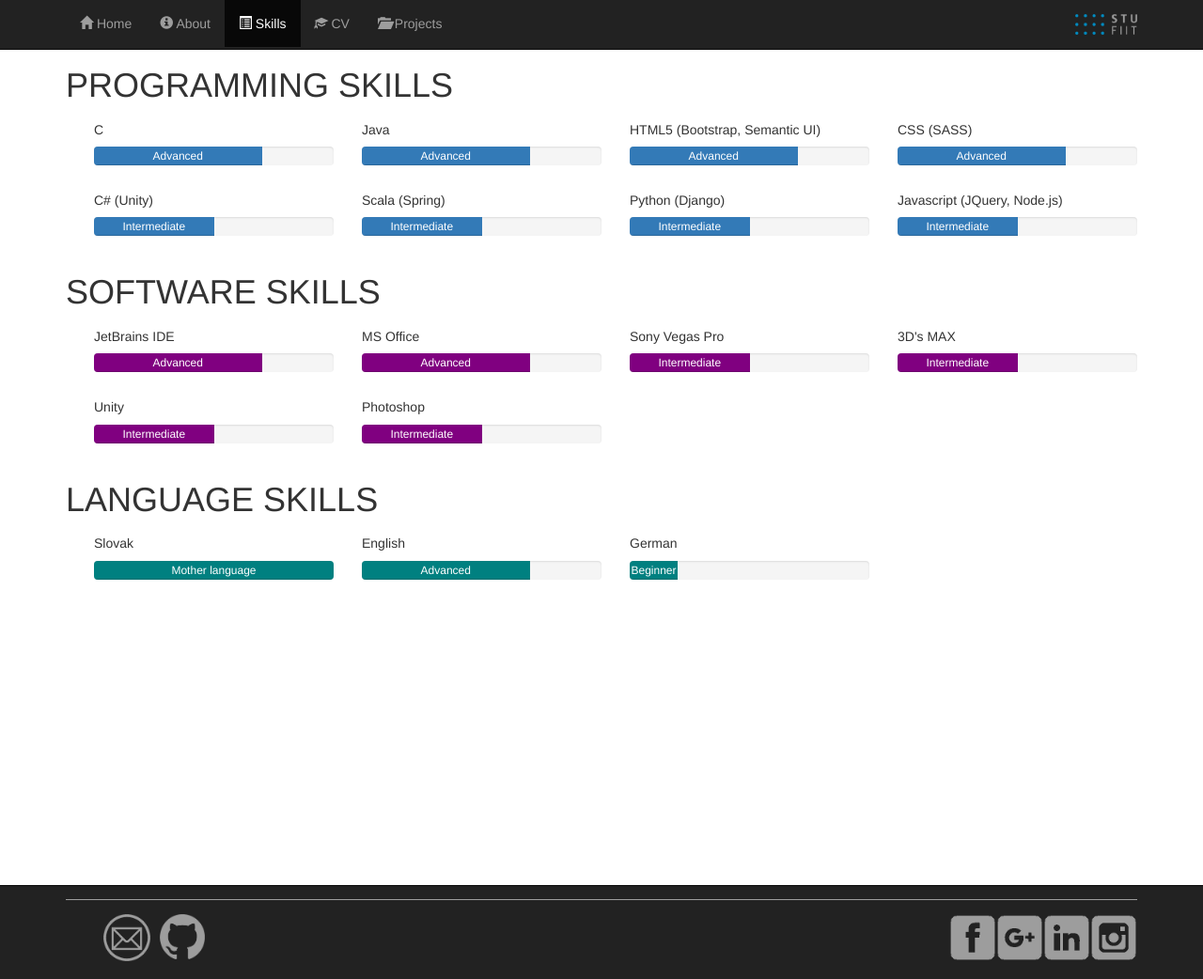
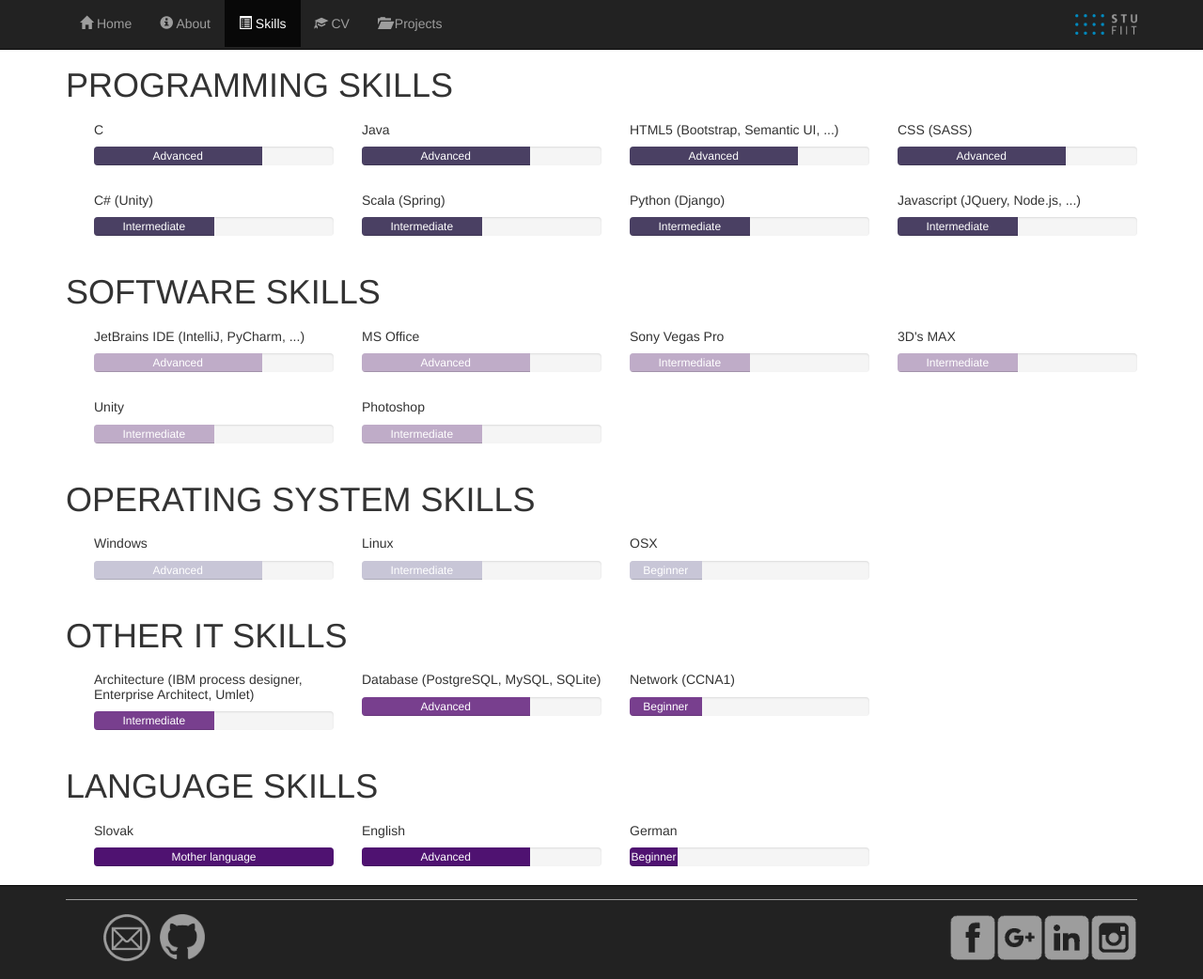
Before and after one commit to zurek11/zurek11.github.io, a Jekyll site: the page built from skills.html, in a window 1280 px wide and 1042 px high. Shown: the whole window at 94% size. Built offline with Jekyll 4.4.1, drawn with Linux system fonts in a browser that asks for light colours.

Commit message:
Updated Projects, skills and home sections.

```diff
--- a/_data/skills.yml
+++ b/_data/skills.yml
@@ -4,75 +4,111 @@
     - title: C
       percent: 70
       level: Advanced
-      color: #33ccff
+      color: 4A4063
 
     - title: Java
       percent: 70
       level: Advanced
-      color: #33ccff
+      color: 4A4063
 
-    - title: HTML5 (Bootstrap, Semantic UI)
+    - title: HTML5 (Bootstrap, Semantic UI, ...)
       percent: 70
       level: Advanced
-      color: #33ccff
+      color: 4A4063
 
     - title: CSS (SASS)
       percent: 70
       level: Advanced
-      color: #33ccff
+      color: 4A4063
 
     - title: C# (Unity)
       percent: 50
       level: Intermediate
-      color: #33ccff
+      color: 4A4063
 
     - title: Scala (Spring)
       percent: 50
       level: Intermediate
-      color: #33ccff
+      color: 4A4063
 
     - title: Python (Django)
       percent: 50
       level: Intermediate
-      color: #33ccff
+      color: 4A4063
 
-    - title: Javascript (JQuery, Node.js)
+    - title: Javascript (JQuery, Node.js, ...)
       percent: 50
       level: Intermediate
-      color: #33ccff
+      color: 4A4063
 
 - title: Software skills
   skills:
 
-    - title: JetBrains IDE
+    - title: JetBrains IDE (IntelliJ, PyCharm, ...)
       percent: 70
       level: Advanced
-      color: purple
+      color: BFACC8
 
     - title: MS Office
       percent: 70
       level: Advanced
-      color: purple
+      color: BFACC8
 
     - title: Sony Vegas Pro
       percent: 50
       level: Intermediate
-      color: purple
+      color: BFACC8
 
     - title: 3D's MAX
       percent: 50
       level: Intermediate
-      color: purple
+      color: BFACC8
 
     - title: Unity
       percent: 50
       level: Intermediate
-      color: purple
+      color: BFACC8
 
     - title: Photoshop
       percent: 50
       level: Intermediate
-      color: purple
+      color: BFACC8
+
+- title: Operating system skills
+  skills:
+
+    - title: Windows
+      percent: 70
+      level: Advanced
+      color: C8C6D7
+
+    - title: Linux
+      percent: 50
+      level: Intermediate
+      color: C8C6D7
+
+    - title: OSX
+      percent: 30
+      level: Beginner
+      color: C8C6D7
+
+- title: Other IT skills
+  skills:
+
+    - title: Architecture (IBM process designer, Enterprise Architect, Umlet)
+      percent: 50
+      level: Intermediate
+      color: 783F8E
+
+    - title: Database (PostgreSQL, MySQL, SQLite)
+      percent: 70
+      level: Advanced
+      color: 783F8E
+
+    - title: Network (CCNA1)
+      percent: 30
+      level: Beginner
+      color: 783F8E
 
 - title: Language skills
   skills:
@@ -80,14 +116,14 @@
     - title: Slovak
       percent: 100
       level: Mother language
-      color: teal
+      color: 4F1271
 
     - title: English
       percent: 70
       level: Advanced
-      color: teal
+      color: 4F1271
 
     - title: German
       percent: 20
       level: Beginner
-      color: teal
+      color: 4F1271
--- a/projects.html
+++ b/projects.html
@@ -14,4 +14,5 @@
             </div>
         </a>
     {% endfor %}
+    <h3>And much more at <a href="https://github.com/zurek11?tab=repositories">my github repositories page.</a></h3>
 </div>
```
Also changed, not shown: css/index.css (added, +17 -0 lines), index.html (+9 -0 lines), src/bootstrap_logo.png (added), src/jekyll_logo.png (added).
